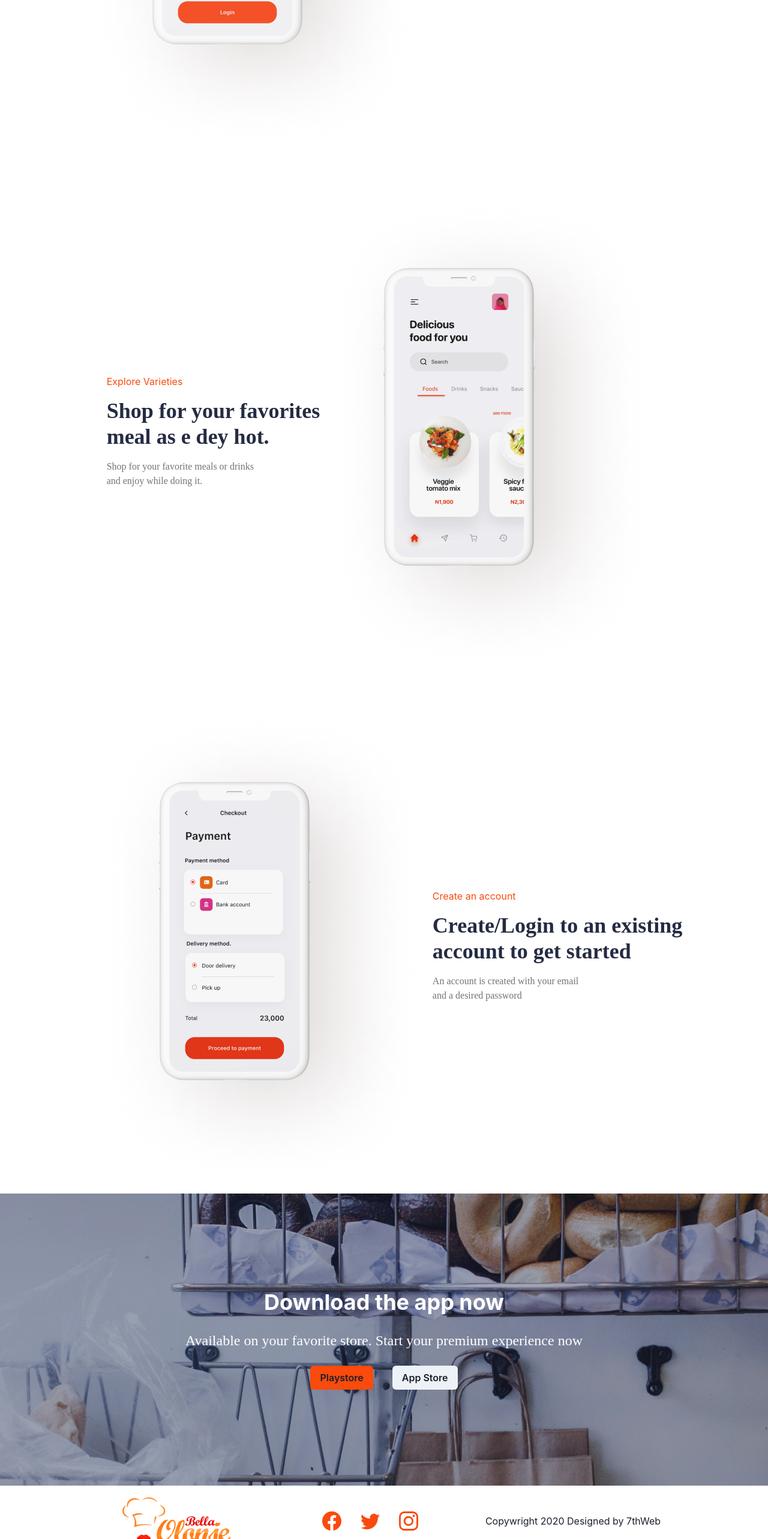
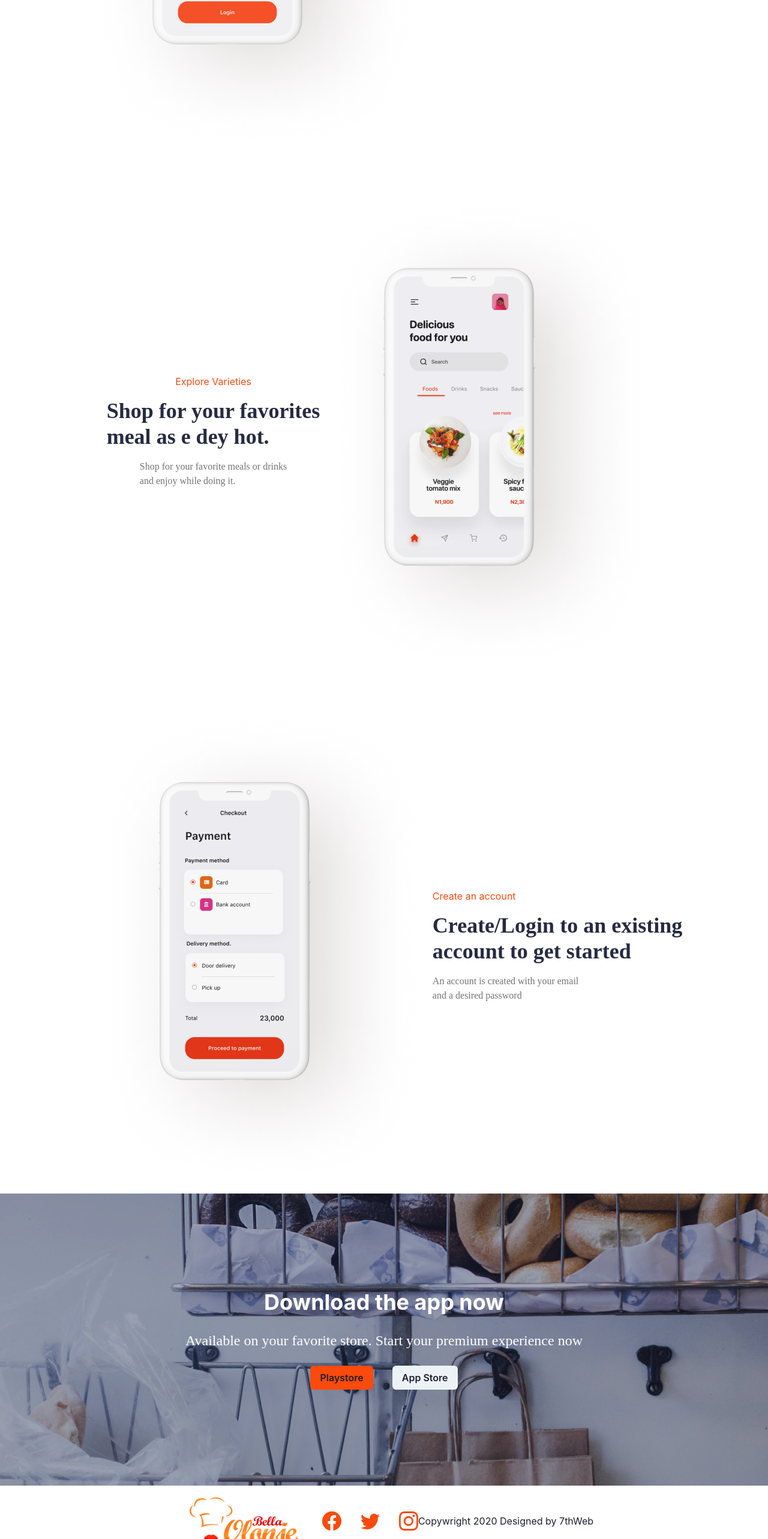
Before and after one commit to jahrulezfrancis/Food-delivery-web-app, a React (Create React App) app: page / in a window 1280 px wide. Shown: the part 1839-4405 px from the top of the page at 60% size. Built offline with nearby package versions, Linux system fonts and the light colour scheme.

Commit message:
fixed responsiveness

```diff
--- a/src/Components/Header/AppMockUp.jsx
+++ b/src/Components/Header/AppMockUp.jsx
@@ -12,7 +12,7 @@ import { BsFacebook, BsTwitter, BsInstagram } from "react-icons/bs"
 
 function MockupTemp(props) {
     return (
-        <Flex direction={{ sm: 'column', md: 'column', lg: 'row' }} >
+        <Flex direction={{ base: 'column', md: 'column', lg: 'row' }} >
             <Image src={props.image} alt='' />
             <VStack justify='center' align='start' spacing='1em'>
                 <Text color='#FA4A0C'>{props.heading}</Text>
@@ -33,7 +33,7 @@ function MockupTemp(props) {
 const Footer = () => {
     return (
         <Box>
-            <HStack w='100%' justify='space-evenly' align='center' spacing='7em'>
+            <Flex direction={{ base: 'column', md: 'row', lg: 'row' }} w='100%' justify='space-evenly' align='center' pb='.5em' spacing='7em'>
                 <Image src={HeaderLogo} alt='footer logo' />
                 <HStack spacing='2em' color='#FA4A0C'>
                     <BsFacebook size='2em' />
@@ -41,7 +41,7 @@ const Footer = () => {
                     <BsInstagram size='2em' />
                 </HStack>
                 <Text>Copywright 2020 Designed by 7thWeb</Text>
-            </HStack>
+            </Flex>
         </Box>
     )
 }
@@ -50,7 +50,7 @@ const Footer = () => {
 const BottomSec = () => {
     return (
         <Box bg='linear-gradient(0deg, rgba(37, 43, 66, 0.4), rgba(37, 43, 66, 0.4)), url(.jpg)' bgImage={BottomSecBG}
-        bgRepeat='no-repeat' w='100%' height='auto' minH={'25em'}>
+            bgRepeat='no-repeat' w='100%' height='auto' minH={'25em'}>
             <VStack p={{ sm: '1em', md: '2em', lg: '10em' }} spacing='1.5em'>
                 <Heading textAlign='center' color='white'>
                     Download the app now
@@ -68,7 +68,8 @@ export default function AppMockUp() {
     return (
         <Box>
             <VStack>
-                <HStack mt={{sm:'-15em', md: '-15em', lg:'-17em'}} justify='center' spacing={{ sm: '-13em', md: '-15em', lg: '-15em' }}>
+                <HStack ml='0em' mt={{ base: '-5em', md: '-10em', lg: '-17em' }} justify='center' w='100%'
+                    align='center' spacing={{ base: '-16em', md: '-18em', lg: '-15em' }}>
                     <Image src={MobileMockRed} alt='' />
                     <Image src={MobileMockWhite} alt='' />
                 </HStack>
@@ -79,8 +80,8 @@ export default function AppMockUp() {
                 <MockupTemp image={MockSec1} heading='Create an account' lineone='Create/Login to an existing'
                     linetwo='account to get started' line2one='An account is created with your email' line2two='and a desired password' />
 
-                <Flex direction={{ sm: 'column', md: 'column', lg: 'row' }} p='2em'>
-                    <VStack justify='center' align='start' spacing='1em'>
+                <Flex direction={{ sm: 'column', md: 'column', lg: 'row' }} p='2em' flexWrap='wrap'>
+                    <VStack justify='center' align='center' spacing='1em'>
                         <Text color='#FA4A0C'>Explore Varieties</Text>
                         <Heading fontFamily='Montserrat' color='#252B42'>
                             Shop for your favorites <br />
```
